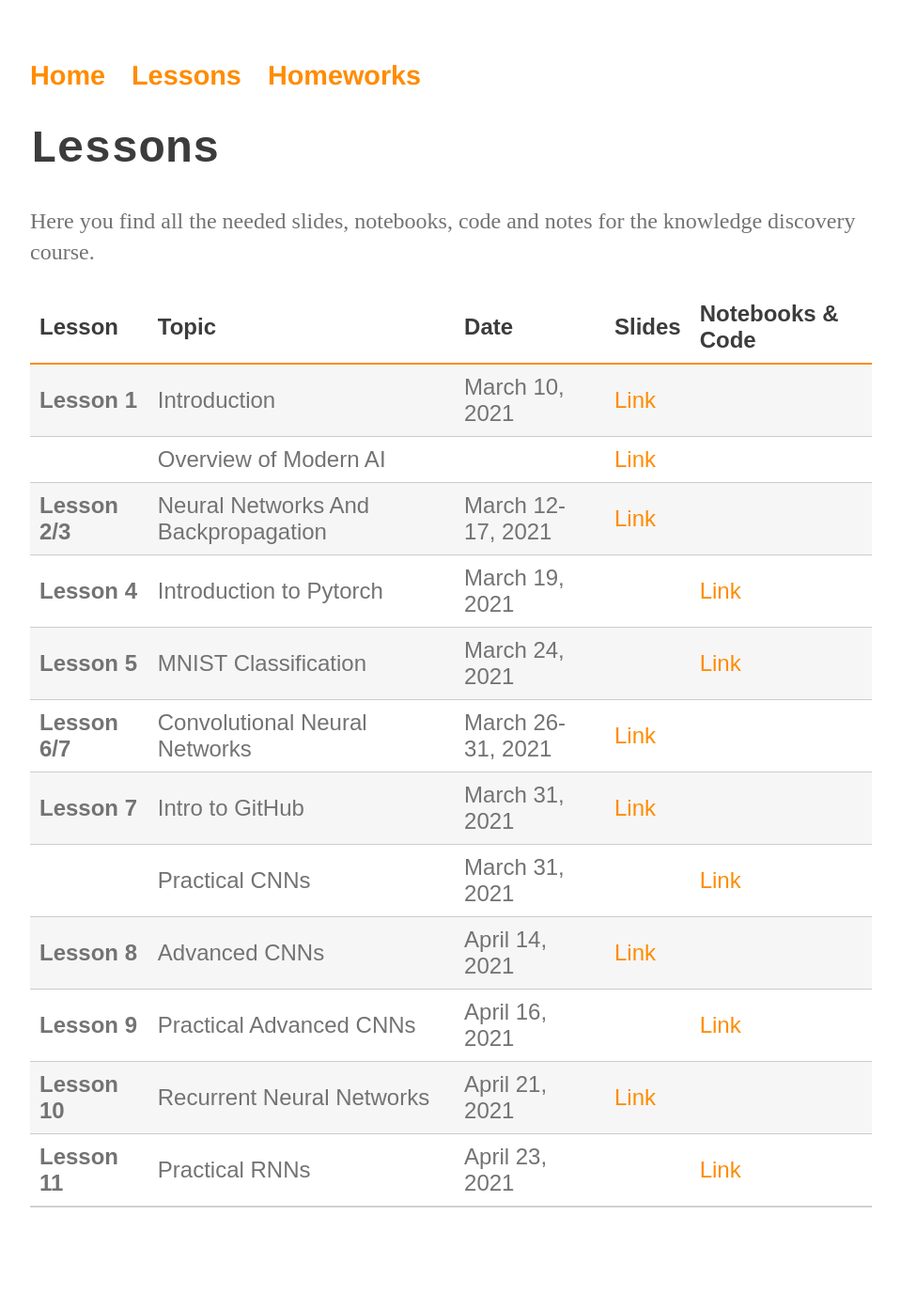
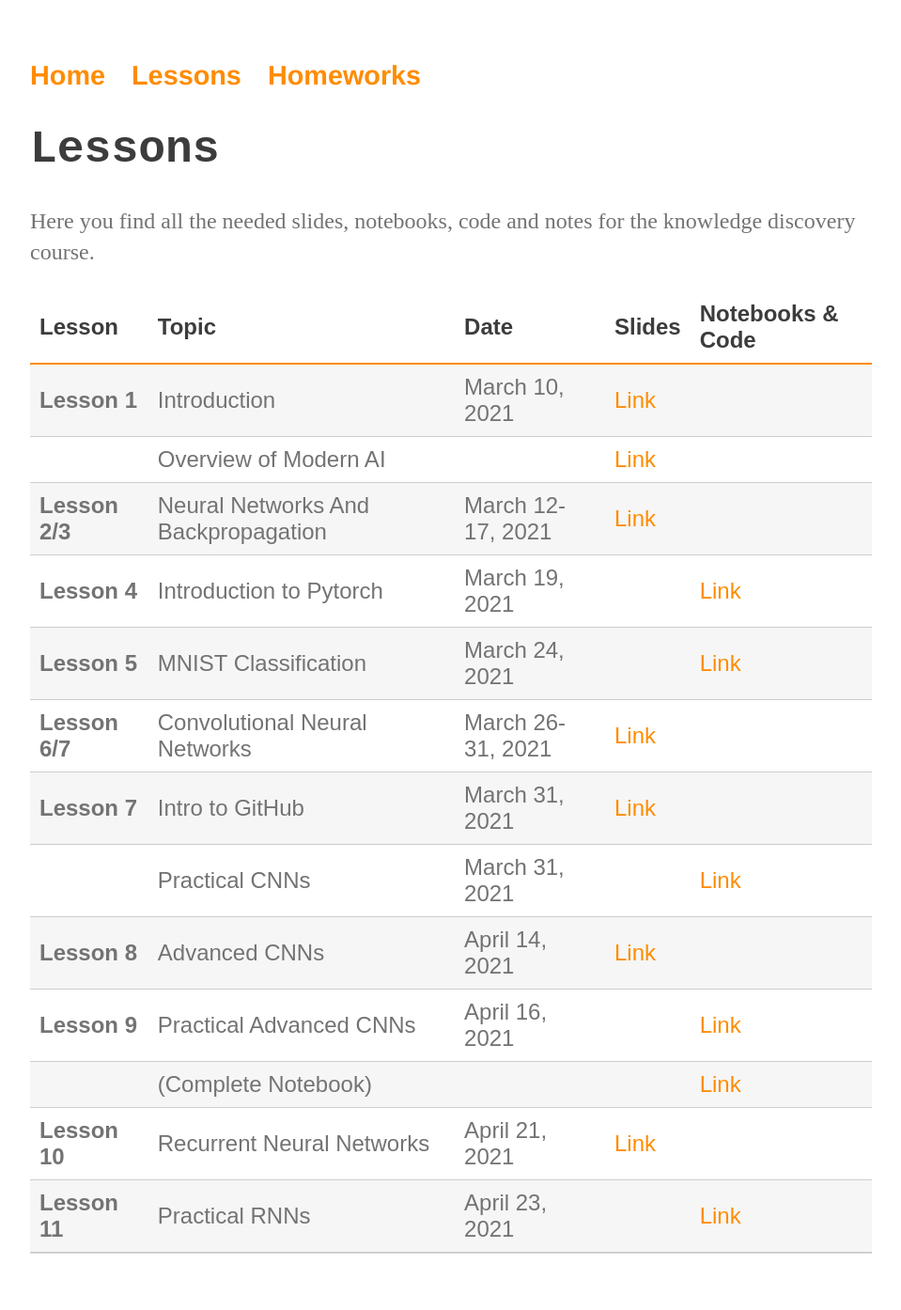
Before and after one commit to perceivelab/knowledge-discovery-course, a Jekyll site: the page built from lezioni.md, in a window 1280 px wide. Shown: the whole page at 94% size, without its empty margins (160-1119 px from the left). Built offline with Jekyll 4.4.1, drawn with Linux system fonts in a browser that asks for light colours; our own code applies the rules of GitHub Pages for plain Markdown files; before the commit the page ends 1345 px from its top, so only the background shows below that.

Commit message:
Update lezioni.md

```diff
--- a/lezioni.md
+++ b/lezioni.md
@@ -14,6 +14,7 @@
 |  | Practical CNNs | March 31, 2021 | | [Link](https://colab.research.google.com/drive/1a56IU6YCnca-Gv7KMwathvM9nF11XUdm?usp=sharing) |
 | **Lesson 8** | Advanced CNNs | April 14, 2021 | [Link](https://drive.google.com/file/d/1zvlK748T4qdn9dZu_Swrf38JQXL_uPkr/view?usp=sharing) |  |
 | **Lesson 9** | Practical Advanced CNNs | April 16, 2021 | | [Link](https://colab.research.google.com/drive/1JsOgLbvp3XqXl5o56aVXZj04VqKt1K0j) |
+|  | (Complete Notebook) |  |  | [Link](https://drive.google.com/file/d/1bjMPEqdHgDmOwbuThQYy4Roxpi8nNkZo/view?usp=sharing) |
 | **Lesson 10** | Recurrent Neural Networks | April 21, 2021 |  [Link](https://drive.google.com/file/d/1Z7NznXxciMgW-BbmqTmHci6tWSbAbtKY/view?usp=sharing) | |
 | **Lesson 11** | Practical RNNs | April 23, 2021 |  | [Link](https://colab.research.google.com/drive/1T7EOoD-xNV74nLEEbv5MYo1ABc75It8n?usp=sharing)  |
 
```
